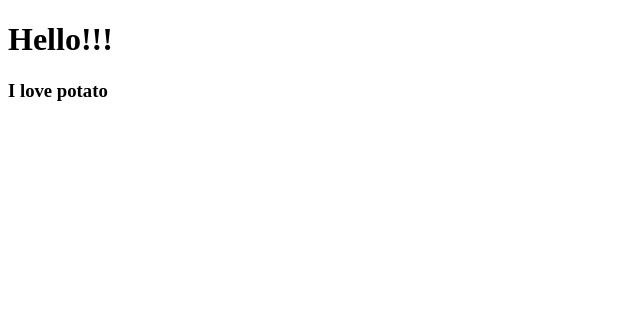
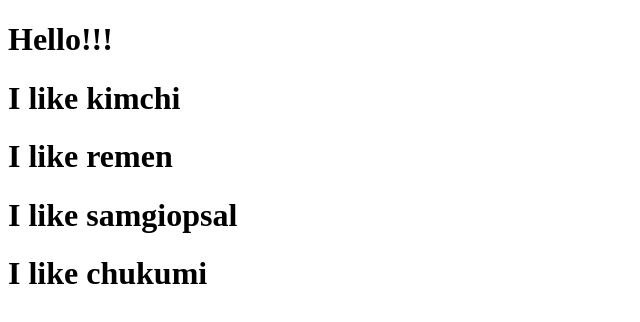
Before and after one commit to kimhscom/movie_app_2020, a React (Create React App) app: page / in a window 1280 px wide. Shown: the top 322 px of the page, without its empty margins (0-640 px from the left). Built offline with nearby package versions, Linux system fonts and the light colour scheme.

Commit message:
#2.1 Reusable Components with JSX + Props

```diff
--- a/public/index.html
+++ b/public/index.html
@@ -28,7 +28,7 @@
   </head>
   <body>
     <noscript>You need to enable JavaScript to run this app.</noscript>
-    <div id="potato"></div>
+    <div id="root"></div>
     <!--
       This HTML file is a template.
       If you open it directly in the browser, you will see an empty page.
--- a/src/App.js
+++ b/src/App.js
@@ -1,11 +1,17 @@
 import React from "react";
-import Potato from "./Potato";
+
+function Food({ favorite }) {
+  return <h1>I like {favorite}</h1>;
+}
 
 function App() {
   return (
     <div>
       <h1>Hello!!!</h1>
-      <Potato />
+      <Food favorite="kimchi" />
+      <Food favorite="remen" />
+      <Food favorite="samgiopsal" />
+      <Food favorite="chukumi" />
     </div>
   );
 }
--- a/src/Potato.js
+++ /dev/null
@@ -1,7 +0,0 @@
-import React from "react";
-
-function Patato() {
-  return <h3>I love potato</h3>;
-}
-
-export default Patato;
--- a/src/index.js
+++ b/src/index.js
@@ -2,4 +2,4 @@ import React from "react";
 import ReactDOM from "react-dom";
 import App from "./App";
 
-ReactDOM.render(<App />, document.getElementById("potato"));
+ReactDOM.render(<App />, document.getElementById("root"));
```
